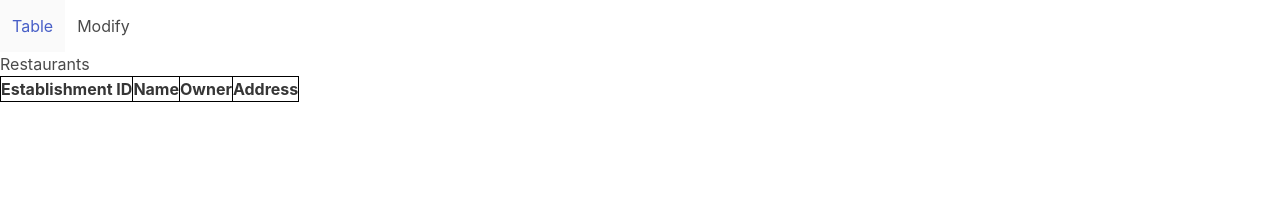
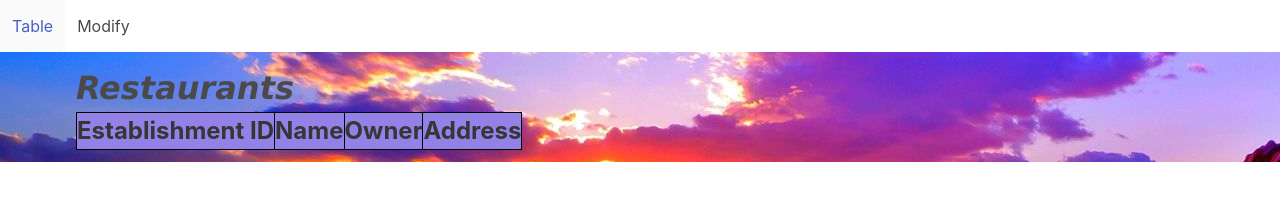
Before and after one commit to s-patel30/INST377_Final_Project, a website: page table.html in a window 1280 px wide. Drawn offline with nearby package versions, Linux system fonts and the light colour scheme; no server answers.

Commit message:
added some design

```diff
--- /dev/null
+++ b/public/style.css
@@ -0,0 +1,36 @@
+@import "https://cdn.jsdelivr.net/npm/bulma@0.9.3/css/bulma.min.css";
+
+/*#back-image{
+  background: url(background.jpg);
+  border: 1px solid black;
+  background-repeat: no-repeat;
+  padding: 50px;
+}
+*/
+
+body{
+  background-image: url(background.jpg);
+}
+
+h1{
+    font-weight:bold;
+    font-size: xx-large;
+    font-style: oblique;
+    font-family: 'Lucida Sans', 'Lucida Sans Regular', 'Lucida Grande', 'Lucida Sans Unicode', Geneva, Verdana, sans-serif;
+}
+
+.food-table{
+    border: 1px solid lightblue;
+  }
+
+  th {
+    background-color: rgb(148, 129, 231);
+    color: white;
+  }
+
+  table, th, td {
+    border: 1px solid black;
+    color: rgb(241, 9, 9);
+    font-weight: bold;
+    font-size: x-large;
+  }
--- a/style.css
+++ /dev/null
@@ -1,9 +0,0 @@
-@import "https://cdn.jsdelivr.net/npm/bulma@0.9.3/css/bulma.min.css";
-
-h1{
-    font:bold
-}
-
-table, th, td {
-    border: 1px solid black;
-  }
--- a/table.html
+++ b/table.html
@@ -7,7 +7,8 @@
       <link rel="stylesheet" type="text/css" href="style.css">
     </head>
 
-    <body>
+    <body id="back-image">
+        <section>
             <nav class="navbar" role="navigation" aria-label="main navigation">
                 <div class="navbar-brand">
                 <a role="button" class="navbar-burger" aria-label="menu" aria-expanded="false" data-target="navbarBasicExample">
@@ -32,8 +33,11 @@
                 </div>
                 </div>
             </nav>
+        </section>
+        <div class="container">
+            <div class="column">
                 <h1>Restaurants</h1>
-        <table class="food-table">
+                <table class="food-table is-centered">
                     <tr>
                         <th>Establishment ID</th>
                         <th>Name</th>
@@ -41,7 +45,8 @@
                         <th>Address</th>
                     </tr>
                 </table>
-
+            </div>
+        </div>
+    </body>
     <script src="script.js"></script>
-    </body>
 </html>
```
Also changed, not shown: public/background.jpg (added). Lines whose indentation alone changed are shown as unchanged.
